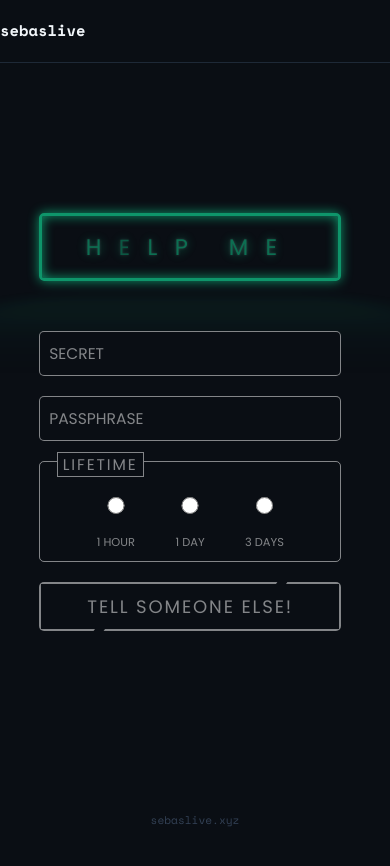
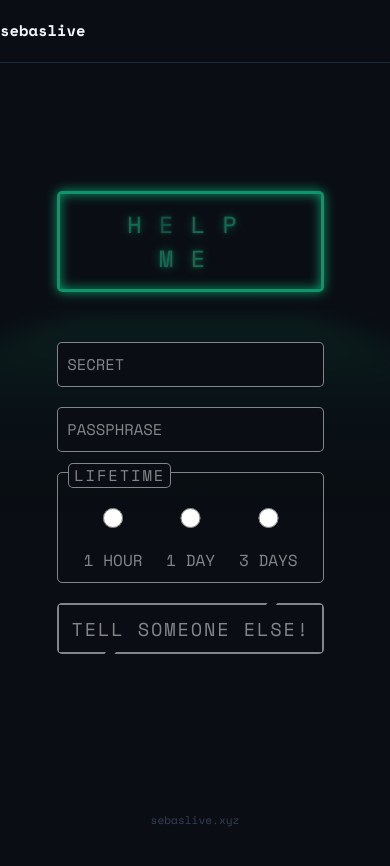
Before and after one commit to SebastiaanvanOorschot/SecretShareApp, a Vue app in the folder SecretShareFrontEnd/: page /secretShare in a window 390 px wide. Shown: the top 866 px of the page. Built offline with nearby package versions, Linux system fonts and the light colour scheme.

Commit message:
Stijl harmonisatie

```diff
--- a/SecretShareFrontEnd/src/layouts/css/MainLayout.css
+++ b/SecretShareFrontEnd/src/layouts/css/MainLayout.css
@@ -1,10 +1,8 @@
-@import url('https://fonts.googleapis.com/css2?family=Poppins:wght@300;400;500;600;700;800;900&display=swap');
 @import url('https://fonts.googleapis.com/css2?family=Space+Mono:wght@400;700&display=swap');
 * {
   margin: 0;
   padding: 0;
   box-sizing: border-box;
-  font-family: 'Poppins', sans-serif;
 }
 
 :root {
@@ -62,6 +60,16 @@ main {
 body {
   background: var(--bg);
   overflow: hidden;
+  font-family: 'Space Mono', monospace;
+}
+
+/* form controls do not inherit the document font by themselves, so the
+   inherit chain that starts on body has to be handed to them explicitly */
+input,
+button,
+textarea,
+select {
+  font-family: inherit;
 }
 
 /* volle-hoogte kolom: header boven, content midden, footer onder (HobbyHub .hub) */
@@ -77,9 +85,7 @@ body {
 .helpTextContainer {
   position: relative;
   color: var(--accent);
-  text-shadow: 0 0 10px var(--accent),
-  0 0 30px var(--accent),
-  0 0 80px var(--accent);
+  text-shadow: 0 0 0.125em hsl(0 0% 100% / 0.3), 0 0 0.7em var(--accent);
   text-align: left;
 }
 
@@ -124,13 +130,15 @@ body {
   background: var(--clr);
   color: var(--clr);
   letter-spacing: 0.15em;
-  box-shadow: 0 0 1em var(--clr);
+  box-shadow: inset 0 0 0.5em 0 var(--clr),
+    0 0 0.5em 0 var(--clr);
 }
 .submitButton:focus {
   background: var(--clr);
   color: var(--clr);
   letter-spacing: 0.15em;
-  box-shadow: 0 0 1em var(--clr);
+  box-shadow: inset 0 0 0.5em 0 var(--clr),
+    0 0 0.5em 0 var(--clr);
 }
 .submitButton:before {
   content: '';
@@ -378,11 +386,13 @@ body {
 }
 .inputBox input:focus {
   border: 1px solid var(--accent);
-  box-shadow: 0 0 5px var(--white);
+  box-shadow: inset 0 0 0.35em 0 var(--accent),
+    0 0 0.35em 0 var(--accent);
 }
 .inputBox input:not(:placeholder-shown) {
   border: 1px solid var(--accent);
-  box-shadow: 0 0 5px var(--white);
+  box-shadow: inset 0 0 0.35em 0 var(--accent),
+    0 0 0.35em 0 var(--accent);
 }
 .inputBox input:not(:placeholder-shown) ~ span {
   color: var(--accent);
@@ -404,7 +414,11 @@ body {
   gap: 0px;
 }
 .lifetimeContainer label {
-  transform: translateX(-110px) translatey(-10px);
+  /* pinned to the left edge the way the input labels are, instead of being
+     centred and dragged back by a pixel offset that depends on the font */
+  align-self: flex-start;
+  margin-left: 10px;
+  transform: translateY(-10px);
   pointer-events: none;
   font-size: 1rem;
   color: var(--outline);
@@ -412,6 +426,7 @@ body {
   transition: 0.3s;
   background: var(--bg);
   border: 1px solid var(--outline);
+  border-radius: 5px;
   padding-left: 5px;
   padding-right: 5px;
   letter-spacing: 0.12em;
@@ -419,7 +434,10 @@ body {
 .lifetimeContainer i {
   position: absolute;
   color: var(--red);
-  transform: translateX(112px) translateY(50px);
+  /* nudged to line the right edge up with the .inputBox badges, which sit at
+     right:0 minus 10px; this one is centred, so the offset carries the width
+     of the word and had to follow the font change */
+  transform: translateX(108px) translateY(50px);
   font-size: 0.70rem;
   padding: 0 10px;
   background: var(--bg);
@@ -453,25 +471,25 @@ body {
   transition: transform 0.3s;
 }
 .help-btn:hover ~ .passphraseContainer {
-  transform: translateY(45px);
+  transform: translateY(58px);
 }
 .retrievePassphraseContainer {
   transition: transform 0.3s;
 }
 .help-btn:hover ~ .retrievePassphraseContainer {
-  transform: translateY(105px);
+  transform: translateY(114px);
 }
 .lifetimeContainer {
   transition: transform 0.3s;
 }
 .help-btn:hover ~ .lifetimeContainer {
-  transform: translateY(95px);
+  transform: translateY(116px);
 }
 .submitContainer {
   transition: transform 0.3s;
 }
 .help-btn:hover ~ .submitContainer {
-  transform: translateY(135px);
+  transform: translateY(150px);
 }
 .retrieveSubmitContainer {
   transition: transform 0.3s;
@@ -495,63 +513,51 @@ body {
 /* help menu text */
 .secretContainer::before {
   position: absolute;
-  bottom: -55px;
+  top: calc(100% + 6px);
   content:attr(data-text);
   color: var(--accent);
-  text-shadow: 0 0 10px var(--accent),
-  0 0 30px var(--accent),
-  0 0 80px var(--accent);
+  text-shadow: 0 0 0.125em hsl(0 0% 100% / 0.3), 0 0 0.45em var(--accent);
   opacity: 0;
 }
 .passphraseContainer::before {
   position: absolute;
-  bottom: -55px;
+  top: calc(100% + 6px);
   content:attr(data-text);
   color: var(--accent);
-  text-shadow: 0 0 10px var(--accent),
-  0 0 30px var(--accent),
-  0 0 80px var(--accent);
+  text-shadow: 0 0 0.125em hsl(0 0% 100% / 0.3), 0 0 0.45em var(--accent);
   opacity: 0;
 }
 .retrievePassphraseContainer::before {
   position: absolute;
-  bottom: -30px;
+  top: calc(100% + 6px);
   left: 5px;
   content:attr(data-text);
   color: var(--accent);
-  text-shadow: 0 0 10px var(--accent),
-  0 0 30px var(--accent),
-  0 0 80px var(--accent);
+  text-shadow: 0 0 0.125em hsl(0 0% 100% / 0.3), 0 0 0.45em var(--accent);
   opacity: 0;
 }
 .lifetimeContainer::before {
   position: absolute;
-  bottom: -55px;
+  top: calc(100% + 6px);
   content:attr(data-text);
   color: var(--accent);
-  text-shadow: 0 0 10px var(--accent),
-  0 0 30px var(--accent),
-  0 0 80px var(--accent);
+  text-shadow: 0 0 0.125em hsl(0 0% 100% / 0.3), 0 0 0.45em var(--accent);
   opacity: 0;
 }
 .submitContainer::before {
   position: absolute;
-  bottom: -55px;
+  top: calc(100% + 6px);
   content:attr(data-text);
   color: var(--accent);
-  text-shadow: 0 0 10px var(--accent),
-  0 0 30px var(--accent),
-  0 0 80px var(--accent);
+  text-shadow: 0 0 0.125em hsl(0 0% 100% / 0.3), 0 0 0.45em var(--accent);
   opacity: 0;
 }
 .retrieveSubmitContainer::before {
   position: absolute;
-  bottom: -85px;
+  top: calc(100% + 6px);
   content:attr(data-text);
   color: var(--accent);
-  text-shadow: 0 0 10px var(--accent),
-  0 0 30px var(--accent),
-  0 0 80px var(--accent);
+  text-shadow: 0 0 0.125em hsl(0 0% 100% / 0.3), 0 0 0.45em var(--accent);
   opacity: 0;
 }
 .retrieveInfoText::before {
@@ -559,9 +565,7 @@ body {
   content:attr(data-text);
   top: -10px;
   color: var(--accent);
-  text-shadow: 0 0 10px var(--accent),
-  0 0 30px var(--accent),
-  0 0 80px var(--accent);
+  text-shadow: 0 0 0.125em hsl(0 0% 100% / 0.3), 0 0 0.45em var(--accent);
   opacity: 0;
 }
 .help-btn:hover ~ .secretContainer::before {
@@ -640,7 +644,7 @@ body {
 
 /* On smaller screens, where width is less than 450px */
 @media screen and (max-width: 600px) {
-  * {
+  html {
     font-size: calc(97%);
   }
 
@@ -676,9 +680,6 @@ body {
   }
   .lifetimeContainer {
     gap: 0px;
-  }
-  .lifetimeContainer label {
-    transform: translateX(-90px) translatey(-10px);
   }
   .radioGroup {
     gap: 0px;
@@ -696,24 +697,8 @@ body {
   }
 
   /* help menu text */
-  .secretContainer::before {
-    bottom: -40px;
-  }
-  .passphraseContainer::before {
-    bottom: -40px;;
-  }
   .retrievePassphraseContainer::before {
-    bottom: -25px;
     left: 0px;
-  }
-  .lifetimeContainer::before {
-    bottom: -40px;
-  }
-  .submitContainer::before {
-    bottom: -40px;
-  }
-  .retrieveSubmitContainer::before {
-    bottom: -45px;
   }
   .retrieveInfoText::before {
     top: 0px;
@@ -721,19 +706,19 @@ body {
 
   /* help menu movements */
   .help-btn:hover ~ .passphraseContainer {
-    transform: translateY(30px);
+    transform: translateY(65px);
   }
   .help-btn:hover ~ .retrievePassphraseContainer {
-    transform: translateY(65px);
+    transform: translateY(128px);
   }
   .help-btn:hover ~ .lifetimeContainer {
-    transform: translateY(70px);
+    transform: translateY(130px);
   }
   .help-btn:hover ~ .submitContainer {
-    transform: translateY(100px);
+    transform: translateY(172px);
   }
   .help-btn:hover ~ .retrieveSubmitContainer {
-    transform: translateY(85px);
+    transform: translateY(147px);
   }
   .help-btn:hover ~ .alertContainer {
     transform: translateY(140px);
@@ -760,7 +745,7 @@ body {
   transition: transform 0.3s;
 }
 .help-btn:hover ~ .terminalContainer {
-  transform: translateY(170px);
+  transform: translateY(208px);
 }
 
 .neon-terminal {
@@ -1224,7 +1209,7 @@ body {
 
 @media screen and (max-width: 600px) {
   .help-btn:hover ~ .terminalContainer {
-    transform: translateY(140px);
+    transform: translateY(237px);
   }
   .neon-terminal {
     min-height: 165px;
@@ -1521,7 +1506,7 @@ body {
 
 @media screen and (max-width: 600px) {
   .help-btn:hover ~ .terminalContainerRetrieve {
-    transform: translateY(120px);
+    transform: translateY(212px);
   }
 }
 
--- a/SecretShareFrontEnd/src/views/secretShare.vue
+++ b/SecretShareFrontEnd/src/views/secretShare.vue
@@ -72,7 +72,7 @@ const relit = ref(false);
 const terminalRun = ref(0);
 const currentBorder = ref('1px solid rgba(255, 255, 255, 0.493)');
 const currentColor = ref('rgba(255, 255, 255, 0.493)');
-const currentBoxShadow = ref('0 0 0px var(--white)');
+const currentBoxShadow = ref('none');
 
 const formData = reactive({
     secret: "",
@@ -103,7 +103,7 @@ watch(() => formData.lifetime, (newValue) =>{
     if (newValue){
         currentBorder.value = '1px solid #10b981';
         currentColor.value = '#10b981';
-        currentBoxShadow.value = '0 0 5px #fff';
+        currentBoxShadow.value = 'inset 0 0 0.35em 0 var(--accent), 0 0 0.35em 0 var(--accent)';
     }
 });
 
```
